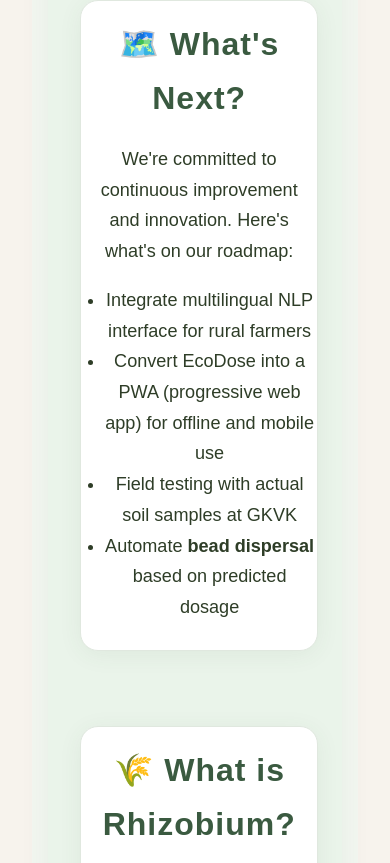
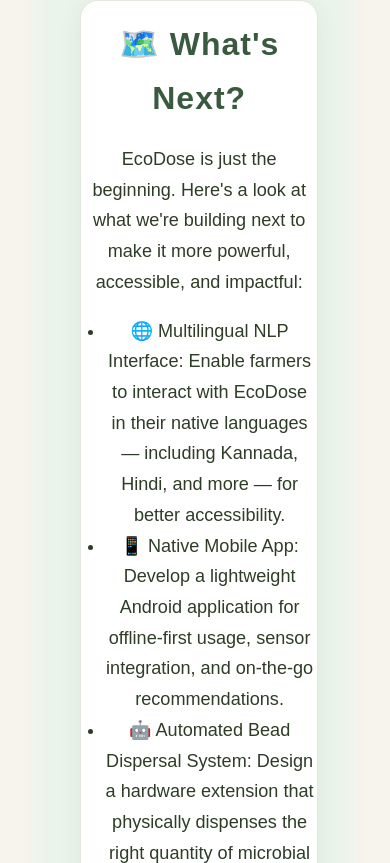
Before and after one commit to varunaditya27/EcoDose, a React (Vite) app in the folder web-app/frontend/: page / in a window 390 px wide. Shown: the part 10061-10924 px from the top of the page. Built offline with nearby package versions, Linux system fonts and the light colour scheme.

Commit message:
Revise WhatsNext component to provide a clearer roadmap for EcoDose's future developments, including new features like a multilingual NLP interface, a native mobile app, and an automated bead dispersal system, along with a vision for an AI-powered ecosystem.

```diff
--- a/web-app/frontend/src/components/WhatsNext.jsx
+++ b/web-app/frontend/src/components/WhatsNext.jsx
@@ -1,17 +1,28 @@
 import React from 'react';
 
 const WhatsNext = () => (
-  <div className="about-card">
+  <div className="about-card whats-next">
     <h2>🗺️ What's Next?</h2>
+
     <p>
-      We're committed to continuous improvement and innovation. Here's what's on our roadmap:
+      EcoDose is just the beginning. Here's a look at what we're building next to make it more powerful, accessible, and impactful:
     </p>
-    <ul>
-      <li>Integrate multilingual NLP interface for rural farmers</li>
-      <li>Convert EcoDose into a PWA (progressive web app) for offline and mobile use</li>
-      <li>Field testing with actual soil samples at GKVK</li>
-      <li>Automate <b>bead dispersal</b> based on predicted dosage</li>
+
+    <ul className="custom-list">
+      <li>
+        <span className="list-title">🌐 Multilingual NLP Interface:</span> Enable farmers to interact with EcoDose in their native languages — including Kannada, Hindi, and more — for better accessibility.
+      </li>
+      <li>
+        <span className="list-title">📱 Native Mobile App:</span> Develop a lightweight Android application for offline-first usage, sensor integration, and on-the-go recommendations.
+      </li>
+      <li>
+        <span className="list-title">🤖 Automated Bead Dispersal System:</span> Design a hardware extension that physically dispenses the right quantity of microbial beads — based on our AI predictions.
+      </li>
     </ul>
+
+    <p className="future-note">
+      🚀 Our long-term goal is to transform EcoDose into a farmer-friendly, AI-powered ecosystem — combining smart software with intuitive hardware, built entirely by student innovators.
+    </p>
   </div>
 );
 
```
